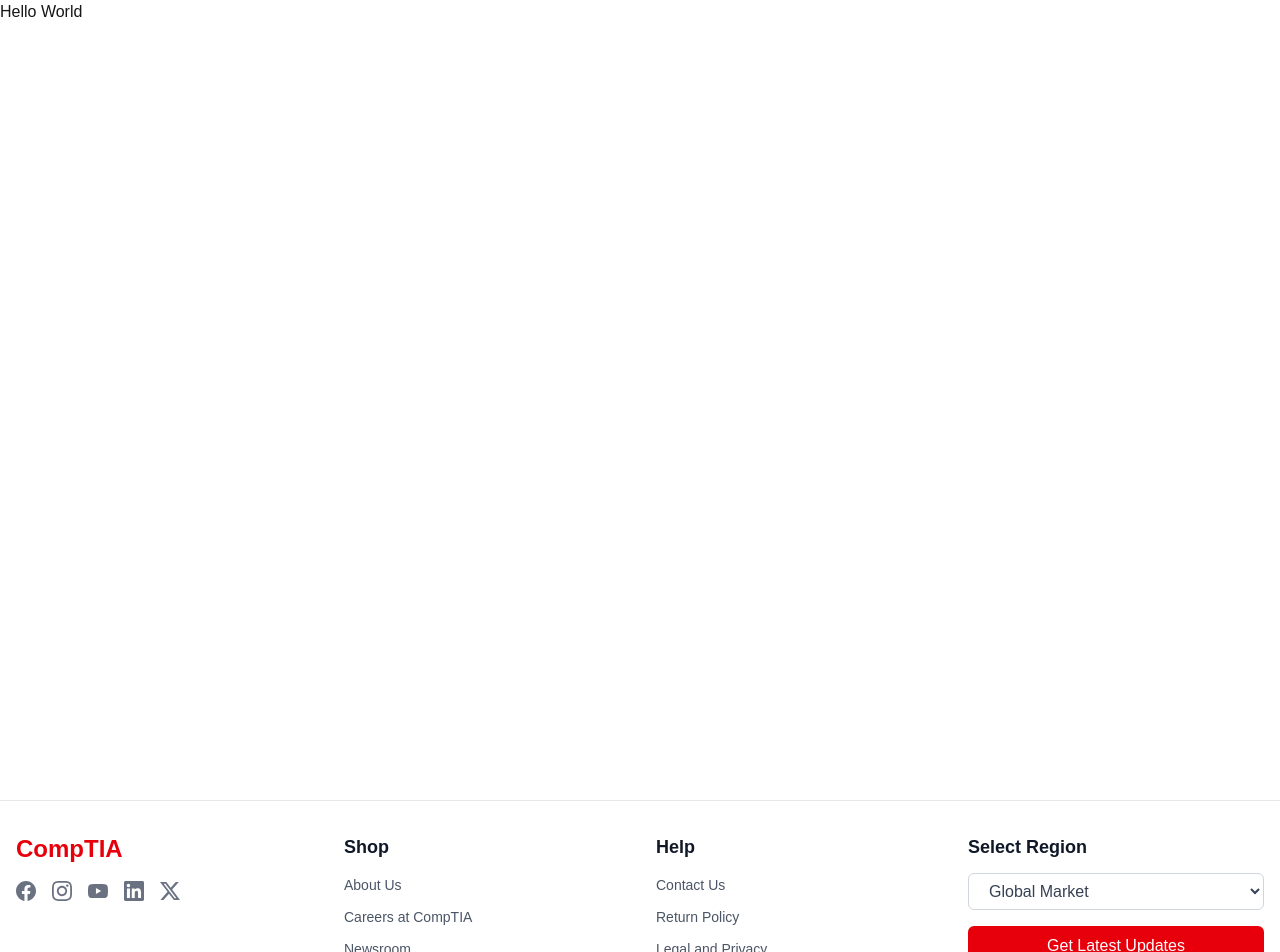
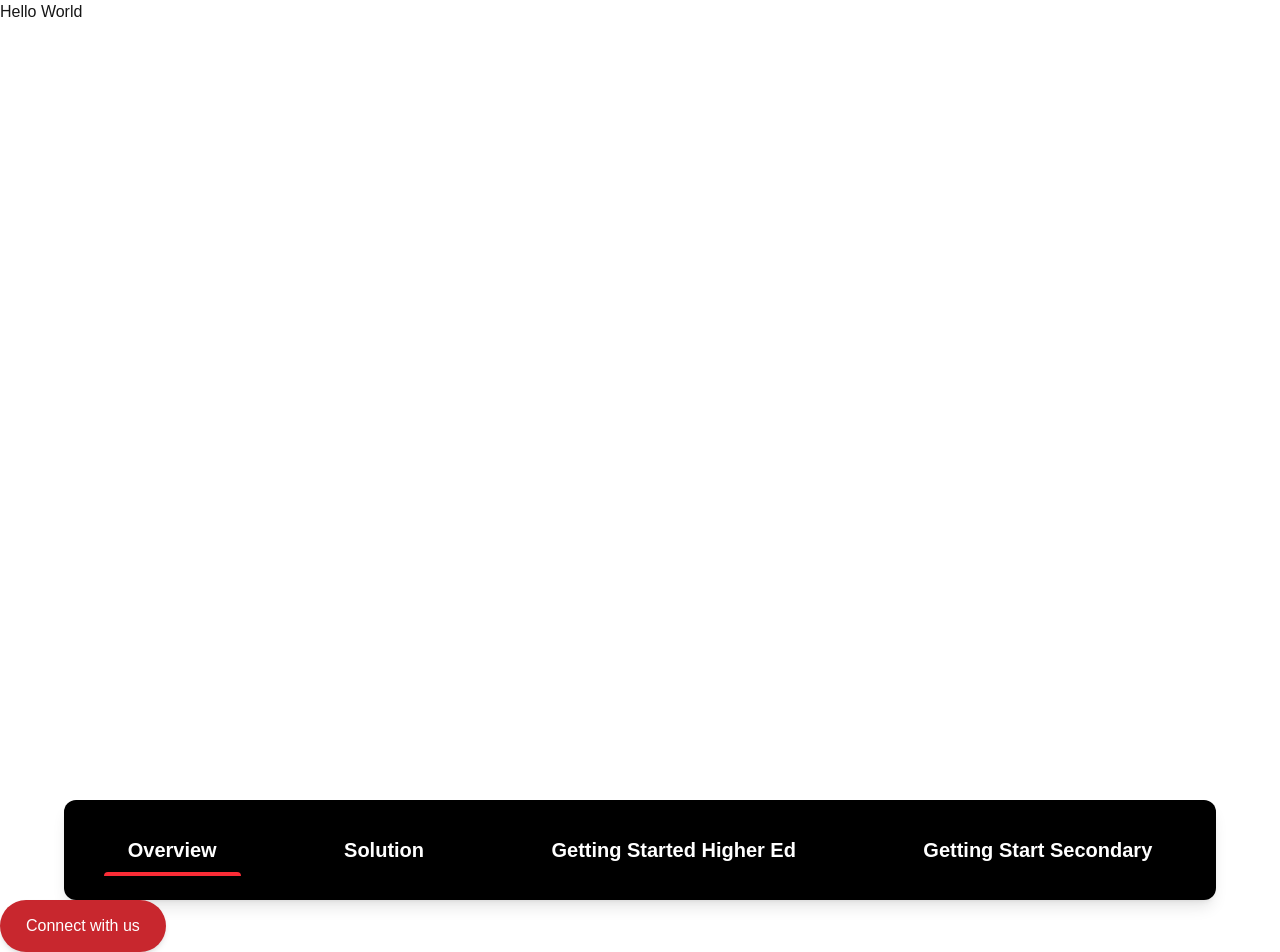
Before and after one commit to haidermb25/ComptiaFrontend, a Next.js app: page /Login in a window 1280 px wide. Shown: the top 952 px of the page. Built offline with nearby package versions, Linux system fonts and the light colour scheme.

Commit message:
Add the component of the button,tabbar

```diff
--- a/src/app/layout.js
+++ b/src/app/layout.js
@@ -1,12 +1,21 @@
-import './globals.css'
-import Footer from '@/components/footer/Footer'
+import "./globals.css";
+import Footer from "@/components/footer/Footer";
+import TabBar from "@/components/shared/tabBar/tabBar";
+import Button from "@/components/shared/buttons/Button";
 export default function RootLayout({ children }) {
+  const array = [
+    "Overview",
+    "Solution",
+    "Getting Started Higher Ed",
+    "Getting Start Secondary",
+  ];
   return (
     <html lang="en">
       <body>
         <main className="min-h-screen">{children}</main>
-        <Footer /> {}
+        <TabBar tabs={array} />
+        <Button value="Connect with us" />
       </body>
     </html>
-  )
+  );
 }
--- /dev/null
+++ b/src/components/shared/buttons/Button.jsx
@@ -0,0 +1,12 @@
+"use client"
+import React from "react";
+
+const Button = ({ value }) => {
+  return (
+    <button className="px-6 py-3 bg-[#C8272E] text-white font-medium rounded-full border-2 border-transparent hover:bg-white hover:text-[#C8272E] hover:border-[#C8272E] shadow-md transition-all duration-300 ease-in-out focus:outline-none focus:ring-2 focus:ring-[#FFFFFF] focus:ring-opacity-50">
+      {value}
+    </button>
+  );
+}
+
+export default Button;
--- /dev/null
+++ b/src/components/shared/tabBar/TabBar.jsx
@@ -0,0 +1,25 @@
+"use client";
+import React, { useState } from "react";
+
+const TabBar = ({ tabs = [] }) => {
+  const [activeIndex, setActiveIndex] = useState(0);
+
+  return (
+    <div className="w-[90%] h-[100px] bg-black mx-auto flex items-center justify-around rounded-xl shadow-lg">
+      {tabs.map((tab, index) => (
+        <button
+          key={index}
+          onClick={() => setActiveIndex(index)}
+          className={`text-white text-base sm:text-lg md:text-xl font-semibold px-4 sm:px-6 py-2 sm:py-3 relative transition-all duration-300 cursor-pointer`}
+        >
+          {tab}
+          {activeIndex === index && (
+            <div className="absolute bottom-0 left-0 w-full h-1 bg-red-500 rounded-t" />
+          )}
+        </button>
+      ))}
+    </div>
+  );
+};
+
+export default TabBar;
```
Also changed, not shown: src/components/header/MainHeader.jsx (added), src/components/header/SubMenu.jsx (added), src/components/header/file.jsx (deleted).
